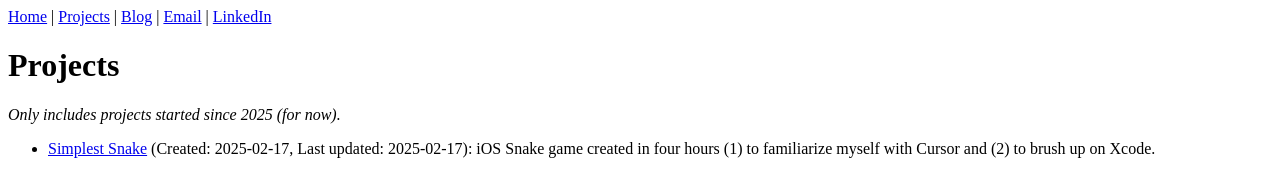
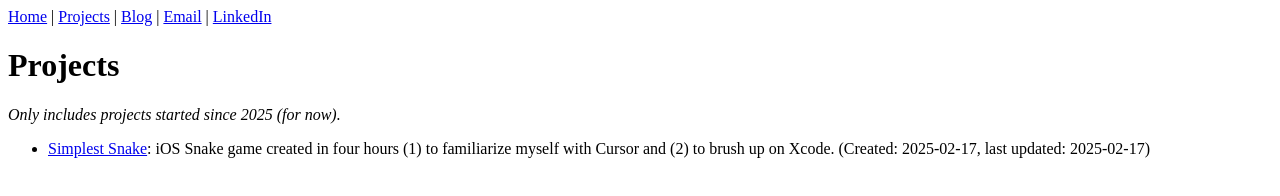
Before and after one commit to thijsl/thijsl.com, an Eleventy site: page src/projects.njk in a window 1280 px wide. Built offline with nearby package versions, Linux system fonts and the light colour scheme; Eleventy itself is replaced by a stand-in of ours; files that its build step writes are made by us from their sources; what eleventy-plugin-youtube-embed would draw is missing.

Commit message:
Change projects page slightly.

```diff
--- a/src/projects.njk
+++ b/src/projects.njk
@@ -7,8 +7,7 @@ permalink: /projects/
 <p><i>Only includes projects started since 2025 (for now).</i></p>
 <ul>
     <li>
-        <a href="https://apps.apple.com/us/app/simplest-snake/id6742195684">Simplest Snake</a>
-        (Created: 2025-02-17, Last updated: 2025-02-17):
-        iOS Snake game created in four hours (1) to familiarize myself with Cursor and (2) to brush up on Xcode.
+        <a href="https://apps.apple.com/us/app/simplest-snake/id6742195684">Simplest Snake</a>:
+        iOS Snake game created in four hours (1) to familiarize myself with Cursor and (2) to brush up on Xcode. (Created: 2025-02-17, last updated: 2025-02-17)
     </li>
 </ul>
```
Also changed, not shown: 1 other file.
